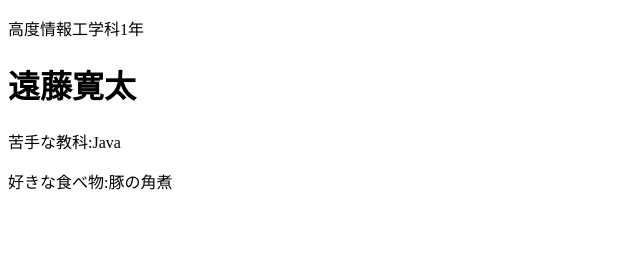
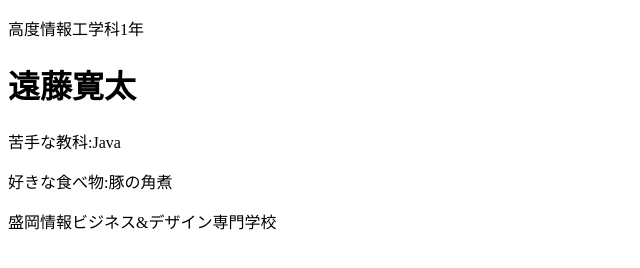
Before and after one commit to Kuya0307/branch-test, a plain HTML site: page profile_B.html in a window 1280 px wide. Shown: the whole page, without its empty margins (0-640 px from the left). Drawn offline with Linux system fonts and the light colour scheme.

Commit message:
再提出4

```diff
--- a/profile_B.html
+++ b/profile_B.html
@@ -10,5 +10,6 @@
     <h1>遠藤寛太</h1>
     <p>苦手な教科:Java</p>
     <p>好きな食べ物:豚の角煮</p>
+    <p>盛岡情報ビジネス&デザイン専門学校</p>
 </body>
 </html>
```
